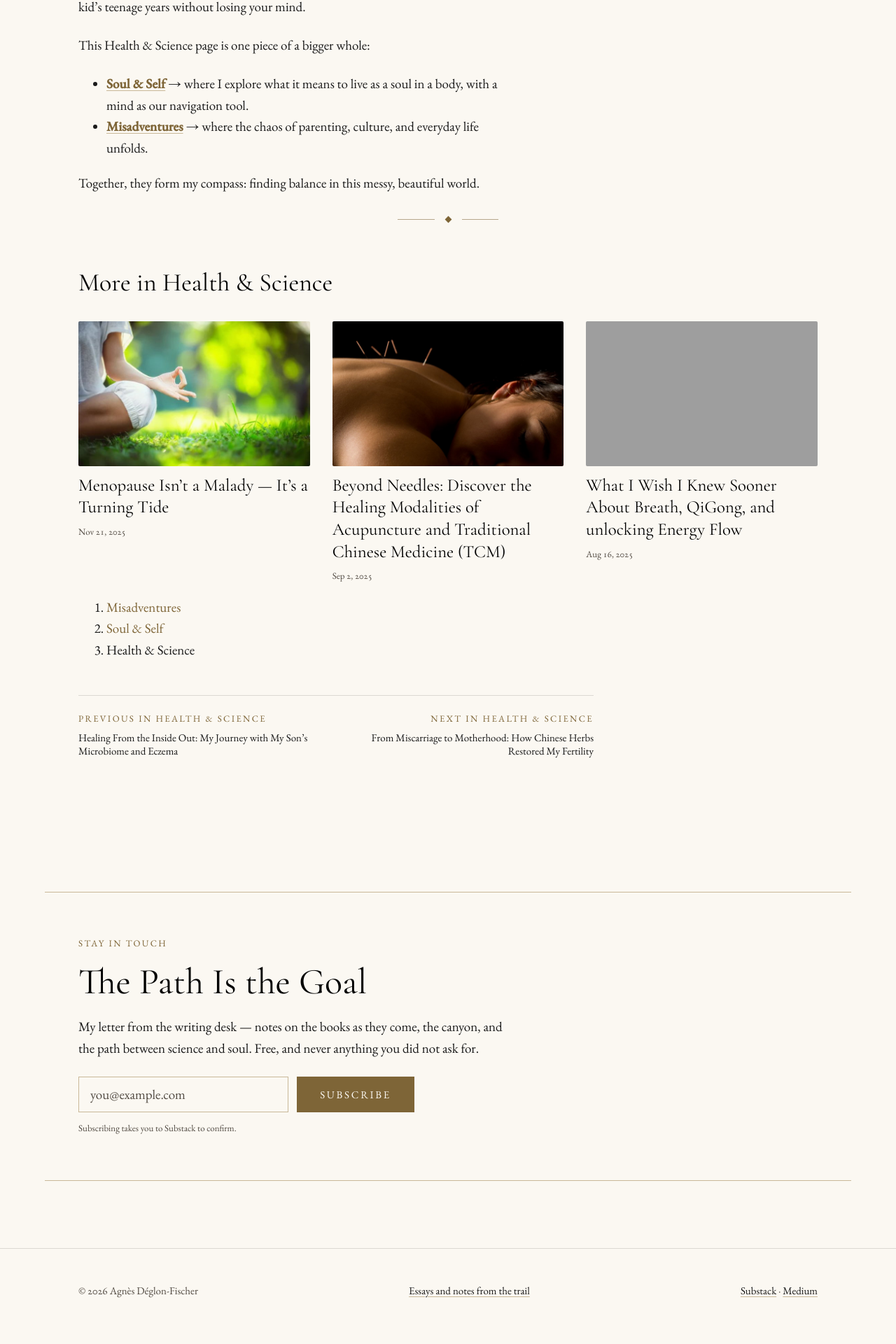
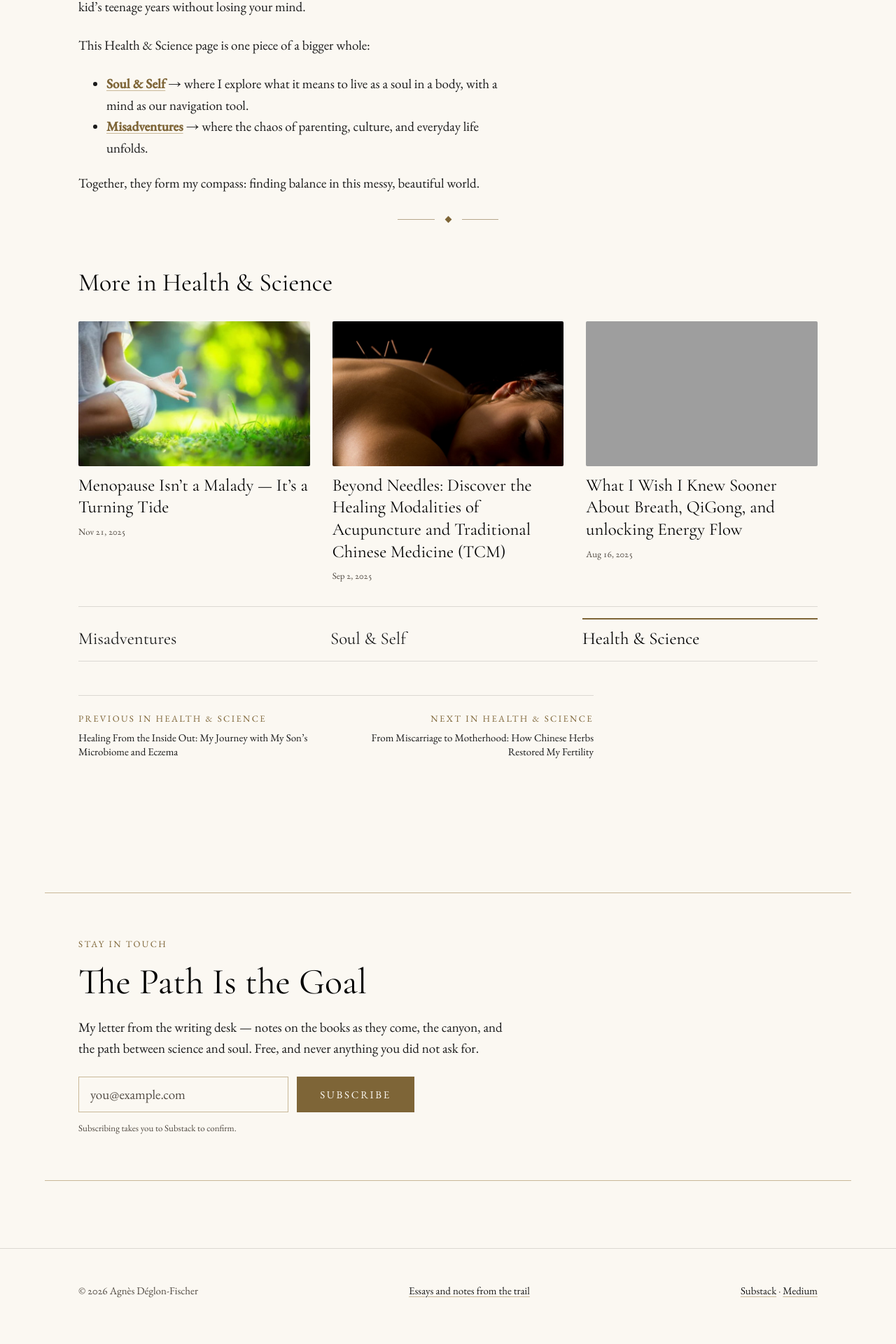
Before and after one commit to adeglon/adeglon.github.io, a Jekyll site: the page built from docs/_posts/2025-08-28-from-molecules-to-meridians.md, in a window 1280 px wide. Shown: the part 1374-3294 px from the top of the page at 70% size. Built offline with Jekyll 4.4.1, drawn with Linux system fonts in a browser that asks for light colours; a script that is not in the unit is left out; grey boxes are pictures that could not be loaded.

Commit message:
Style the strand strip
Co-Authored-By: Claude Opus 5 <noreply@anthropic.com>
Claude-Session: https://claude.ai/code/session_01CXLAusaY8sc4P4TTBSZq1C

```diff
--- a/docs/assets/css/components.css
+++ b/docs/assets/css/components.css
@@ -332,19 +332,27 @@
        </nav>
    -------------------------------------------------------------------------- */
 
-.series-strip {
+/* Sibling navigation: three things at the same level, one of them current.
+   Built for the trilogy's reading order and reused for the three blog
+   strands - the same job deserves the same shape, and a reader learns the
+   pattern once. It works on a phone, needs no JavaScript and cannot trap a
+   keyboard, none of which is true of a hover menu. */
+.series-strip,
+.strand-strip {
   border-block: 1px solid var(--rule-quiet);
   padding-block: var(--sp-4);
   margin-block: var(--sp-6);
 }
-.series-strip ol {
+.series-strip ol,
+.strand-strip ol {
   display: grid;
   grid-template-columns: repeat(3, 1fr);
   gap: var(--sp-5);
   list-style: none; margin: 0; padding: 0;
   counter-reset: book;
 }
-.series-strip li {
+.series-strip li,
+.strand-strip li {
   font-family: var(--font-display);
   font-size: var(--fs-lg);
   line-height: var(--lh-snug);
@@ -352,10 +360,13 @@
   padding-top: var(--sp-3);
   border-top: 2px solid transparent;
 }
-.series-strip a { color: var(--text); display: block; }
-.series-strip a:hover { color: var(--accent-strong); }
+.series-strip a,
+.strand-strip a { color: var(--text); display: block; }
+.series-strip a:hover,
+.strand-strip a:hover { color: var(--accent-strong); }
 
-.series-strip [aria-current="page"] {
+.series-strip [aria-current="page"],
+.strand-strip [aria-current="page"] {
   color: var(--text-strong);
   border-top-color: var(--accent);
 }
@@ -365,10 +376,13 @@
 }
 
 @media (max-width: 46rem) {
-  .series-strip ol { grid-template-columns: 1fr; gap: var(--sp-3); }
-  .series-strip li { border-top: 0; border-left: 2px solid transparent;
+  .series-strip ol,
+  .strand-strip ol { grid-template-columns: 1fr; gap: var(--sp-3); }
+  .series-strip li,
+  .strand-strip li { border-top: 0; border-left: 2px solid transparent;
                      padding: var(--sp-1) 0 var(--sp-1) var(--sp-4); }
-  .series-strip [aria-current="page"] { border-left-color: var(--accent); }
+  .series-strip [aria-current="page"],
+  .strand-strip [aria-current="page"] { border-left-color: var(--accent); }
 }
 
 
```
